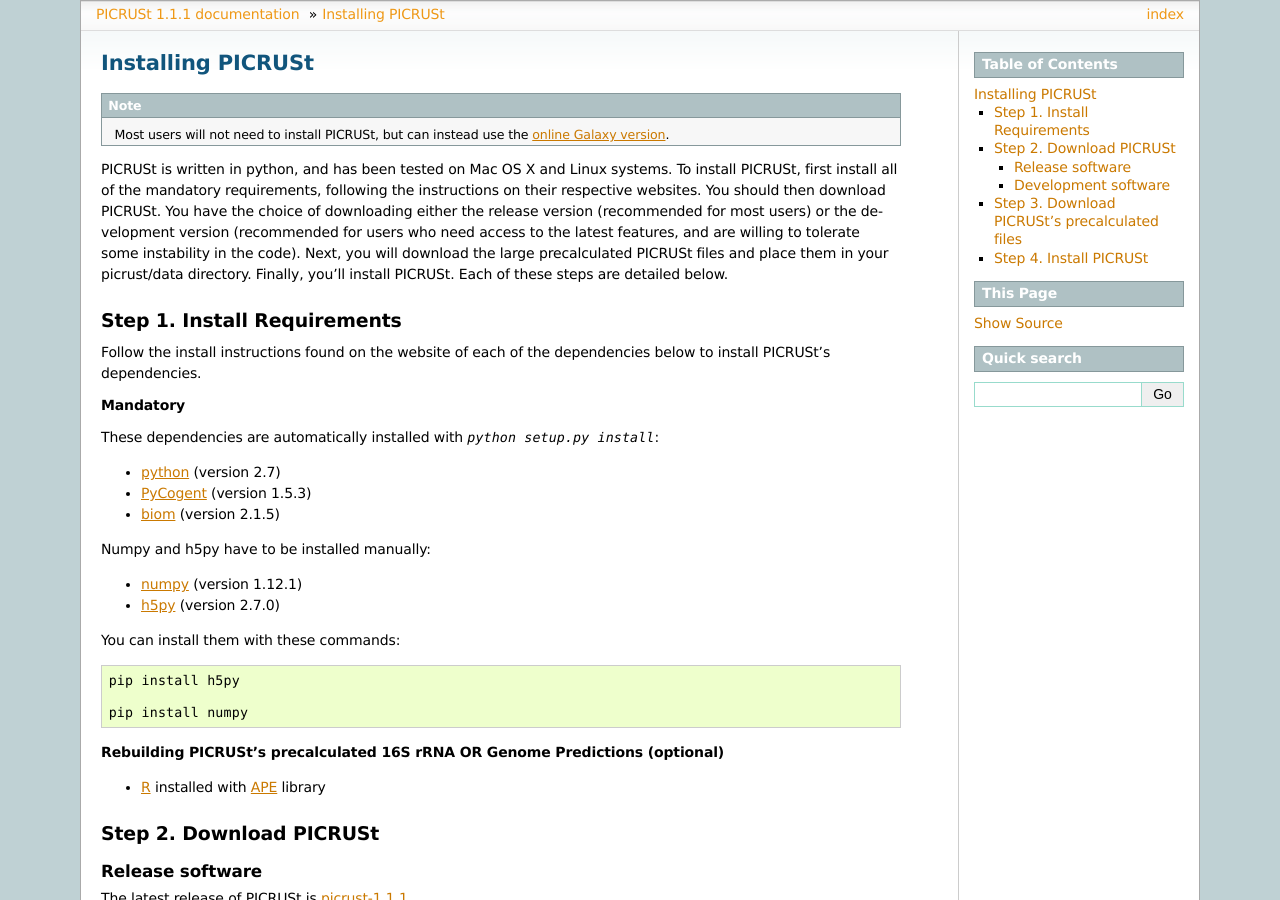
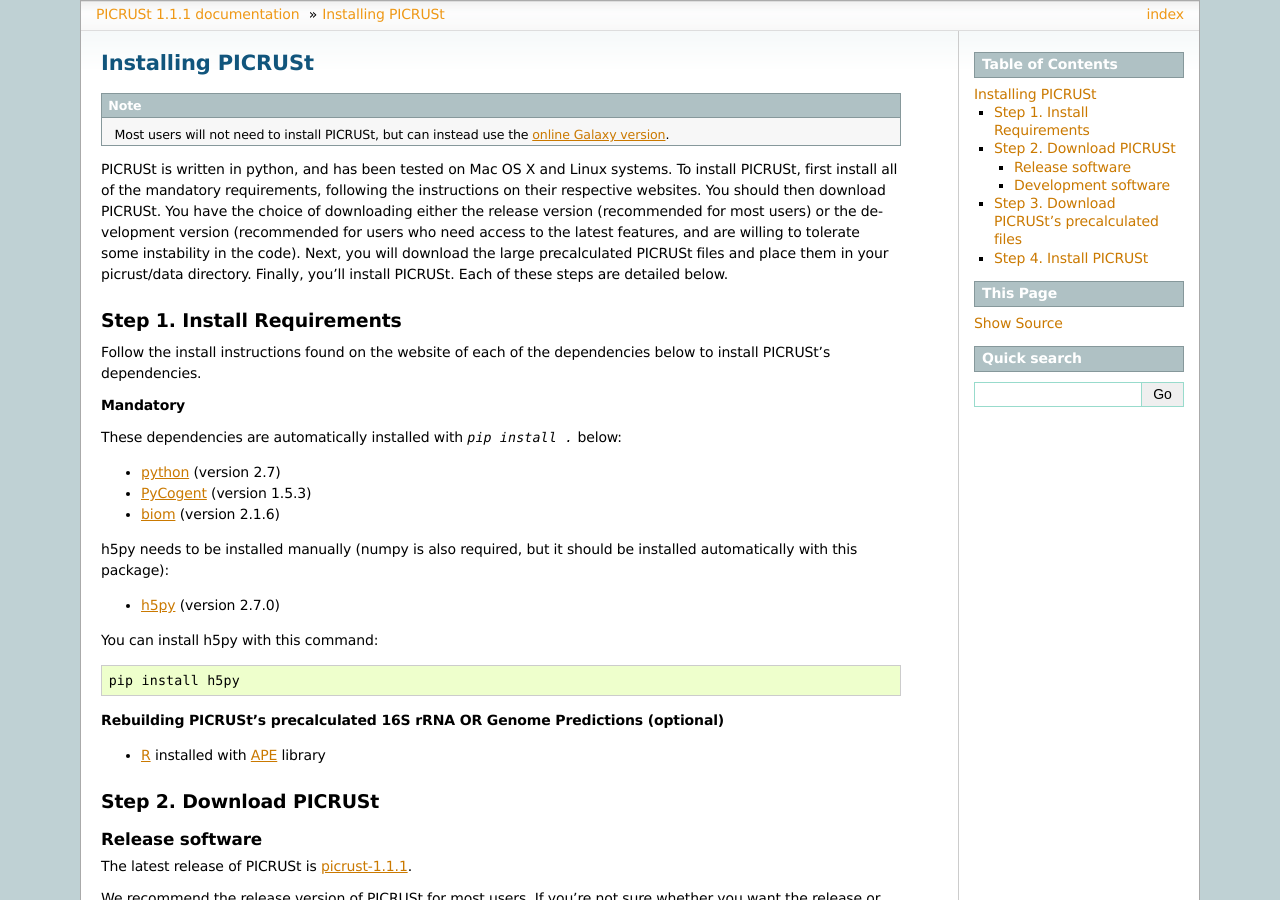
Before and after one commit to picrust/picrust, a Sphinx documentation site: the page built from doc/source/install.rst, in a window 1280 px wide and 900 px high. Built offline with Sphinx 7.4.7, drawn with Linux system fonts in a browser that asks for light colours.

Commit message:
added link to new galaxy, specified biom 2.1.6, and removed -f option from doc

```diff
--- a/doc/source/install.rst
+++ b/doc/source/install.rst
@@ -4,7 +4,7 @@
 Installing PICRUSt
 ==================
 
-.. note:: Most users will not need to install PICRUSt, but can instead use the `online Galaxy version <http://huttenhower.sph.harvard.edu/galaxy/root?tool_id=PICRUSt_normalize>`_.
+.. note:: Most users will not need to install PICRUSt, but can instead use the `online Galaxy version <http://galaxy.morganlangille.com/>`_.
 
 PICRUSt is written in python, and has been tested on Mac OS X and Linux systems. To install PICRUSt, first install all of the mandatory requirements, following the instructions on their respective websites. You should then download PICRUSt. You have the choice of downloading either the release version (recommended for most users) or the development version (recommended for users who need access to the latest features, and are willing to tolerate some instability in the code). Next, you will download the large precalculated PICRUSt files and place them in your picrust/data directory. Finally, you'll install PICRUSt. Each of these steps are detailed below.
 
@@ -15,22 +15,19 @@
 
 **Mandatory**
 
-These dependencies are automatically installed with `python setup.py install`:
+These dependencies are automatically installed with `pip install .` below:
 
 * `python`_ (version 2.7)
 * `PyCogent`_ (version 1.5.3)
-* `biom`_ (version 2.1.5)
+* `biom`_ (version 2.1.6)
 
-Numpy and h5py have to be installed manually:
+h5py needs to be installed manually (numpy is also required, but it should be installed automatically with this package):
 
-* `numpy`_ (version 1.12.1)
 * `h5py`_ (version 2.7.0)
 
-You can install them with these commands::
+You can install h5py with this command::
 
         pip install h5py
-
-        pip install numpy
 
 **Rebuilding PICRUSt's precalculated 16S rRNA OR Genome Predictions (optional)**
 
```
Also changed, not shown: doc/source/index.rst (+13 -1 lines), doc/source/scripts/normalize_by_copy_number.rst (+0 -7 lines).
